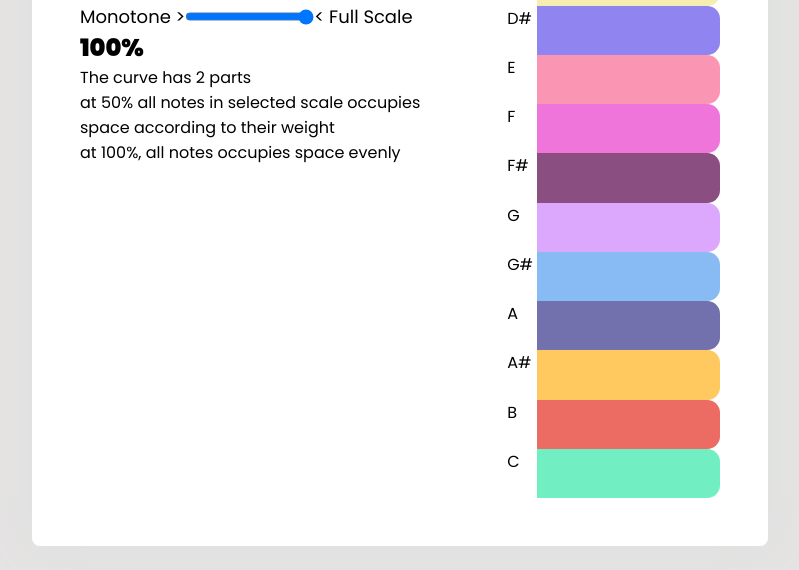
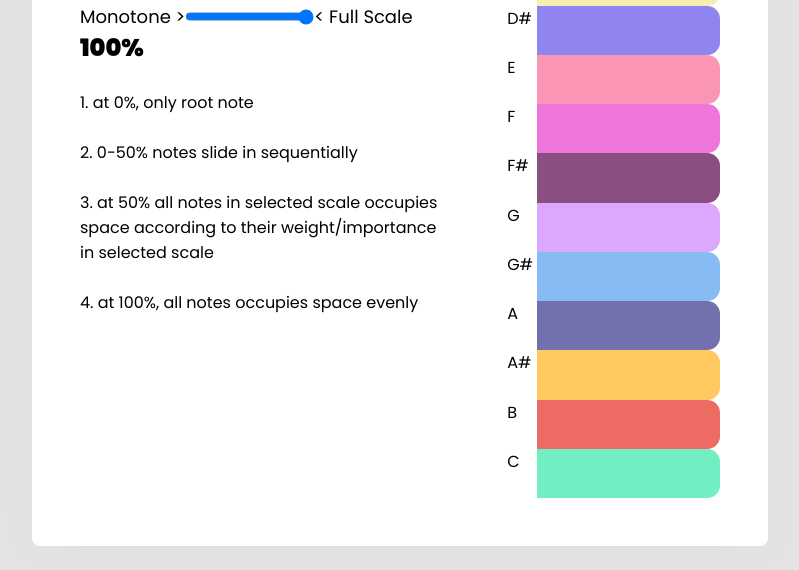
Before and after one commit to johnalexanderberg/colorknob, a plain HTML site: page index.html in a window 1280 px wide. Shown: the part 230-800 px from the top of the page, without its empty margins (240-1039 px from the left). Drawn offline with Linux system fonts and the light colour scheme.

Commit message:
number of notes

```diff
--- a/index.html
+++ b/index.html
@@ -21,9 +21,12 @@
         </div>
         <h2 id="color_value">100%</h2>
 
-        <p>The curve has 2 parts</p>
-        <p>at 50% all notes in selected scale occupies space according to their weight</p>
-        <p>at 100%, all notes occupies space evenly</p>
+        <br>
+
+        <p>1. at 0%, only root note</p><br>
+        <p>2. 0-50% notes slide in sequentially</p><br>
+        <p>3. at 50% all notes in selected scale occupies space according to their weight/importance in selected scale</p><br>
+        <p>4. at 100%, all notes occupies space evenly</p>
 
     </div>
 
```
